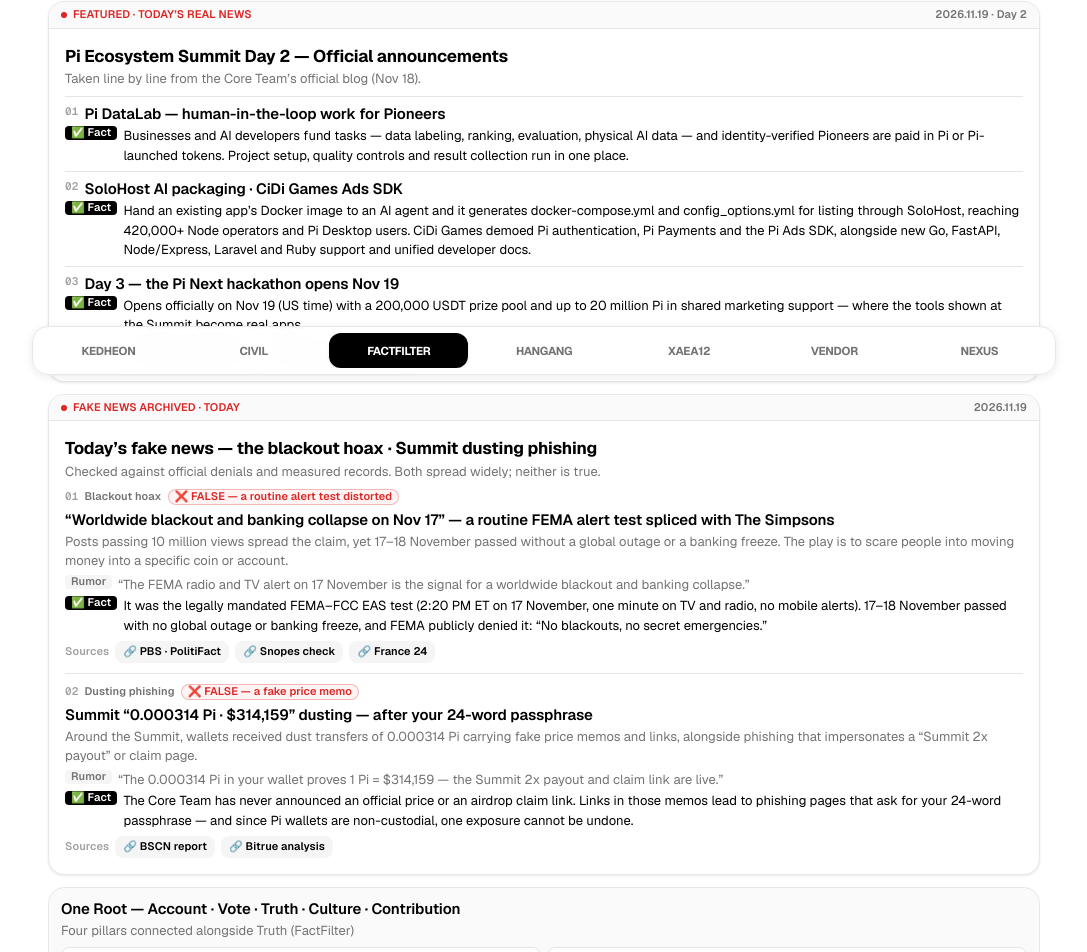
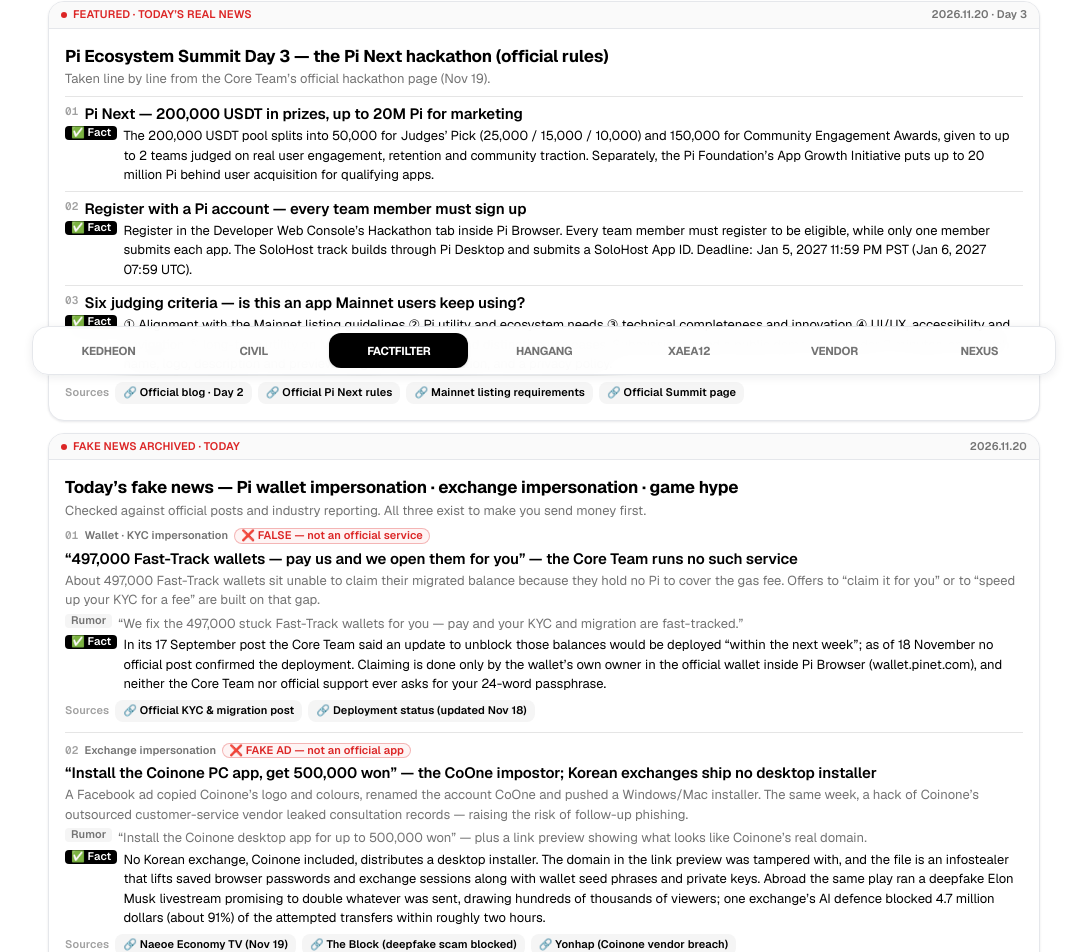
Before and after one commit to osung02012-ai/kedheon-final, a Next.js app: page /factfilter in a window 1280 px wide. Shown: the part 409-1361 px from the top of the page, without its empty margins (96-1183 px from the left). Built offline with nearby package versions, Linux system fonts and the light colour scheme.

Commit message:
feat(factfilter): 11-20 오늘의 가짜뉴스 3건 · 진짜뉴스(서밋 Day 3 Pi Next 공식 요강) 반영

```diff
--- a/app/factfilter/page.tsx
+++ b/app/factfilter/page.tsx
@@ -280,31 +280,31 @@ interface SummitFact {
 }
 
 /**
- * Pi Ecosystem Summit Day 2 공식 발표 (2026-11-18 발표 · 2026-11-19 게시)
- *  - 1차 출처: minepi.com/blog/pi-ecosystem-summit-2/
- *  - 공식 블로그 원문만 옮긴다. 추측·전망은 넣지 않는다.
+ * Pi Ecosystem Summit Day 3 — Pi Next 해커톤 공식 요강 (2026-11-19 공개 · 2026-11-20 게시)
+ *  - 1차 출처: minepi.com/pi-next/ (코어팀 공식 해커톤 페이지)
+ *  - 공식 원문만 옮긴다. 추측·전망은 넣지 않는다.
  */
 const SUMMIT_FACTS: SummitFact[] = [
   {
     key: '01',
-    head: 'Pi DataLab — 사람 판단이 필요한 AI 작업을 파이오니어에게',
-    headEn: 'Pi DataLab — human-in-the-loop work for Pioneers',
-    fact: 'AI 기업·개발자가 데이터 라벨링·랭킹·평가·피지컬 AI 데이터 같은 과제를 KYC 인증 파이오니어에게 맡기고, 참여자는 Pi 또는 파이 생태계 토큰으로 보상받는 구조. 과제 생성·참여 조건·품질 관리·결과 회수를 한곳에서 처리합니다.',
-    factEn: 'Businesses and AI developers fund tasks — data labeling, ranking, evaluation, physical AI data — and identity-verified Pioneers are paid in Pi or Pi-launched tokens. Project setup, quality controls and result collection run in one place.'
+    head: 'Pi Next — 20만 USDT 상금 + 최대 2,000만 Pi 마케팅 지원',
+    headEn: 'Pi Next — 200,000 USDT in prizes, up to 20M Pi for marketing',
+    fact: '총상금 200,000 USDT는 심사위원상 50,000(1위 25,000·2위 15,000·3위 10,000)와 커뮤니티 참여상 150,000으로 나뉩니다. 커뮤니티 참여상은 최대 2팀에게 실제 사용자 참여·재방문·커뮤니티 확산으로 평가합니다. 별도로 Pi 재단의 App Growth Initiative가 최대 2,000만 Pi를 앱 사용자 유치에 지원합니다.',
+    factEn: 'The 200,000 USDT pool splits into 50,000 for Judges’ Pick (25,000 / 15,000 / 10,000) and 150,000 for Community Engagement Awards, given to up to 2 teams judged on real user engagement, retention and community traction. Separately, the Pi Foundation’s App Growth Initiative puts up to 20 million Pi behind user acquisition for qualifying apps.'
   },
   {
     key: '02',
-    head: 'SoloHost AI 패키징 · CiDi Games Ads SDK',
-    headEn: 'SoloHost AI packaging · CiDi Games Ads SDK',
-    fact: '기존 앱의 Docker 이미지를 AI 에이전트에 넘기면 docker-compose.yml·config_options.yml을 만들어 SoloHost 등록까지 돕습니다 — 42만+ 노드 운영자와 Pi Desktop 사용자에게 배포. CiDi Games는 Pi 로그인·Pi 결제·Pi Ads SDK 통합을 시연했고, Go·FastAPI·Node/Express·Laravel·Ruby 지원과 통합 개발자 문서도 함께 공개됐습니다.',
-    factEn: 'Hand an existing app’s Docker image to an AI agent and it generates docker-compose.yml and config_options.yml for listing through SoloHost, reaching 420,000+ Node operators and Pi Desktop users. CiDi Games demoed Pi authentication, Pi Payments and the Pi Ads SDK, alongside new Go, FastAPI, Node/Express, Laravel and Ruby support and unified developer docs.'
+    head: '등록은 Pi 계정으로 — 팀원 전원이 등록해야 심사 대상입니다',
+    headEn: 'Register with a Pi account — every team member must sign up',
+    fact: 'Pi Browser에서 Developer Web Console을 열고 Hackathon 탭에서 등록합니다. 상금 심사 대상이 되려면 팀원 전원이 각자 등록해야 하고, 앱 제출은 팀원 1명만 합니다. SoloHost 트랙은 Pi Desktop에서 앱을 만들어 SoloHost App ID로 제출합니다. 마감은 2027년 1월 5일 23:59 PST, 한국 시간 2027년 1월 6일 16:59입니다.',
+    factEn: 'Register in the Developer Web Console’s Hackathon tab inside Pi Browser. Every team member must register to be eligible, while only one member submits each app. The SoloHost track builds through Pi Desktop and submits a SoloHost App ID. Deadline: Jan 5, 2027 11:59 PM PST (Jan 6, 2027 07:59 UTC).'
   },
   {
     key: '03',
-    head: 'Day 3 — Pi Next 해커톤, 11월 19일 개막',
-    headEn: 'Day 3 — the Pi Next hackathon opens Nov 19',
-    fact: '미국 시간 11월 19일 공식 개막 · 상금 200,000 USDT · 공동 마케팅 지원 최대 2,000만 Pi. 서밋에서 공개된 도구를 실제 앱으로 옮기는 무대입니다.',
-    factEn: 'Opens officially on Nov 19 (US time) with a 200,000 USDT prize pool and up to 20 million Pi in shared marketing support — where the tools shown at the Summit become real apps.'
+    head: '심사 기준 6가지 — 결국 "메인넷에서 계속 쓰일 앱"인가',
+    headEn: 'Six judging criteria — is this an app Mainnet users keep using?',
+    fact: '① 메인넷 리스팅 가이드라인 부합 ② Pi 유틸리티와 생태계 요구 부합 ③ 기술 완성도·혁신성 ④ UI/UX·접근성·이용 편의 ⑤ 메인넷에서의 장기 유틸리티 ⑥ 독창성·차별적 사용 사례. 제출물은 3분 이내 공개 데모 영상, 영문 앱 이름·로고·설명·미리보기 이미지, PiNet 연동, 개인정보 처리방침을 갖춰야 합니다.',
+    factEn: '① Alignment with the Mainnet listing guidelines ② Pi utility and ecosystem needs ③ technical completeness and innovation ④ UI/UX, accessibility and navigation ⑤ long-term utility on Mainnet ⑥ uniqueness and distinctive use cases. Submissions need a public demo video under 3 minutes, an English name, logo, description and preview images, PiNet integration, and a privacy policy.'
   }
 ];
 
@@ -313,6 +313,16 @@ const SUMMIT_SOURCES = [
     label: '공식 블로그 · Day 2',
     labelEn: 'Official blog · Day 2',
     url: 'https://minepi.com/blog/pi-ecosystem-summit-2/'
+  },
+  {
+    label: 'Pi Next 공식 요강',
+    labelEn: 'Official Pi Next rules',
+    url: 'https://minepi.com/pi-next/'
+  },
+  {
+    label: '메인넷 리스팅 요건',
+    labelEn: 'Mainnet listing requirements',
+    url: 'https://developers.minepi.com/docs/build-first-app/MainnetListing'
   },
   {
     label: '공식 서밋 페이지',
@@ -329,7 +339,7 @@ const FLEET_APPS = [
   { name: 'XAEA12', url: 'https://xaea12.kedheon.com', ko: '기여', en: 'Contribution' }
 ];
 
-/** 상단 피처드 — 오늘의 진짜뉴스(서밋 Day 2 공식 발표) + 케드헌 편대 링크 */
+/** 상단 피처드 — 오늘의 진짜뉴스(서밋 Day 3 · Pi Next 공식 요강) + 케드헌 편대 링크 */
 const SummitFactCheck = ({ ko }: { ko: boolean }) => (
   <section className="bg-white border border-[#E5E7EB] rounded-2xl shadow-[var(--card-shadow)] overflow-hidden text-left">
     <div className="flex items-center justify-between gap-2 bg-neutral-50 border-b border-[#E5E7EB] px-3 py-1.5">
@@ -338,18 +348,18 @@ const SummitFactCheck = ({ ko }: { ko: boolean }) => (
         {ko ? '피처드 · 오늘의 진짜뉴스' : 'Featured · Today’s real news'}
       </span>
       <span translate="no" className="notranslate t-tag text-neutral-500 whitespace-nowrap">
-        2026.11.19 · Day 2
+        2026.11.20 · Day 3
       </span>
     </div>
 
     <div className="px-3 py-2.5 md:p-4">
       <h2 className="t-section text-black">
-        {ko ? 'Pi Ecosystem Summit Day 2 — 공식 발표' : 'Pi Ecosystem Summit Day 2 — Official announcements'}
+        {ko ? 'Pi Ecosystem Summit Day 3 — Pi Next 해커톤 공식 요강' : 'Pi Ecosystem Summit Day 3 — the Pi Next hackathon (official rules)'}
       </h2>
       <p className="t-sub text-neutral-500 mt-0.5">
         {ko
-          ? '코어팀 공식 블로그(11.18) 원문과 1:1로 대조한 발표 내용입니다.'
-          : 'Taken line by line from the Core Team’s official blog (Nov 18).'}
+          ? '코어팀 공식 해커톤 페이지(11.19) 원문과 1:1로 대조한 요강입니다.'
+          : 'Taken line by line from the Core Team’s official hackathon page (Nov 19).'}
       </p>
 
       <div className="mt-2 space-y-1.5">
@@ -404,53 +414,74 @@ interface ArchivedFake {
 }
 
 /**
- * 오늘의 가짜뉴스 박제 (2026-11-19)
- *  01. 11월 17일 전 세계 대정전·금융 붕괴 음모론 — FEMA 경보 테스트 왜곡 (결말: 아무 일도 없었다)
- *  02. 파이 서밋 기간 ‘0.000314 Pi · $314,159’ 더스팅 피싱 & 가짜 에어드랍
+ * 오늘의 가짜뉴스 박제 (2026-11-20)
+ *  01. Fast-Track 지갑 49.7만 개 '대신 열어준다' · 유료 KYC 사칭
+ *  02. 코인원 CoOne 'PC앱 50만 원' 사칭 피싱 · 머스크 딥페이크 2배 송금 사기
+ *  03. GTA 6 비트코인 보상 루머 · DCTY 편승 토큰
  */
 const FAKE_ARCHIVES: ArchivedFake[] = [
   {
     key: '01',
-    tag: '대정전 음모론',
-    tagEn: 'Blackout hoax',
-    verdict: '❌ 거짓 — 정기 경보 테스트 왜곡',
-    verdictEn: '❌ FALSE — a routine alert test distorted',
-    head: '“11월 17일 전 세계 대정전·금융 붕괴” — FEMA 경보 테스트에 심슨 가족을 짜깁기',
-    headEn: '“Worldwide blackout and banking collapse on Nov 17” — a routine FEMA alert test spliced with The Simpsons',
-    lede: '조회수 1,000만 회를 넘긴 게시물이 돌았지만, 11월 17·18일 전 세계 정전도 금융 마비도 없었습니다. 공포로 특정 코인·계좌에 돈을 옮기게 만드는 사기 수법입니다.',
-    ledeEn: 'Posts passing 10 million views spread the claim, yet 17–18 November passed without a global outage or a banking freeze. The play is to scare people into moving money into a specific coin or account.',
-    rumor: '“11월 17일 FEMA 라디오·TV 경보는 전 세계 정전과 금융 붕괴의 신호다”',
-    rumorEn: '“The FEMA radio and TV alert on 17 November is the signal for a worldwide blackout and banking collapse.”',
-    fact: 'FEMA·FCC의 법정 정기 테스트(11월 17일 2:20 PM ET, TV·라디오 1분, 휴대폰 미발송)일 뿐입니다. 실제 11월 17·18일 전 세계 정전·금융 마비 없이 무사히 지나갔고, FEMA도 “정전도 비상사태도 없다”고 공식 부인했습니다.',
-    factEn: 'It was the legally mandated FEMA–FCC EAS test (2:20 PM ET on 17 November, one minute on TV and radio, no mobile alerts). 17–18 November passed with no global outage or banking freeze, and FEMA publicly denied it: “No blackouts, no secret emergencies.”',
+    tag: '지갑·KYC 사칭',
+    tagEn: 'Wallet · KYC impersonation',
+    verdict: '❌ 거짓 — 공식 서비스 아님',
+    verdictEn: '❌ FALSE — not an official service',
+    head: '“Fast-Track 지갑 49.7만 개, 돈 내면 대신 열어준다” — 코어팀은 그런 서비스를 운영하지 않습니다',
+    headEn: '“497,000 Fast-Track wallets — pay us and we open them for you” — the Core Team runs no such service',
+    lede: '가스비가 없어 마이그레이션 잔액을 못 찾는 Fast-Track 지갑 약 49만 7천 개를 미끼로, “대신 클레임해 준다·유료로 KYC를 앞당겨 준다”는 사칭이 돌고 있습니다.',
+    ledeEn: 'About 497,000 Fast-Track wallets sit unable to claim their migrated balance because they hold no Pi to cover the gas fee. Offers to “claim it for you” or to “speed up your KYC for a fee” are built on that gap.',
+    rumor: '“Fast-Track 지갑 49.7만 개 문제를 대신 해결해 준다 / 돈을 내면 KYC·이전을 앞당겨 준다”',
+    rumorEn: '“We fix the 497,000 stuck Fast-Track wallets for you — pay and your KYC and migration are fast-tracked.”',
+    fact: '코어팀은 9월 17일 공지에서 해당 지갑의 잔액 클레임을 풀어주는 업데이트를 “1주 안에 배포”한다고 밝혔고, 11월 18일 기준 배포 완료를 공식 확인한 공지는 없습니다. 클레임은 Pi Browser 안 공식 지갑(wallet.pinet.com)에서 본인만 할 수 있고, 코어팀과 공식 지원은 24단어 비밀구절을 절대 묻지 않습니다.',
+    factEn: 'In its 17 September post the Core Team said an update to unblock those balances would be deployed “within the next week”; as of 18 November no official post confirmed the deployment. Claiming is done only by the wallet’s own owner in the official wallet inside Pi Browser (wallet.pinet.com), and neither the Core Team nor official support ever asks for your 24-word passphrase.',
     sources: [
-      { label: 'PBS · PolitiFact', labelEn: 'PBS · PolitiFact', url: 'https://www.pbs.org/newshour/nation/debunking-social-media-posts-that-claim-a-90-day-blackout-will-start-nov-17' },
-      { label: 'Snopes 팩트체크', labelEn: 'Snopes check', url: 'https://www.snopes.com/news/2026/11/16/nationwide-90-day-blackout/' },
-      { label: 'France 24', labelEn: 'France 24', url: 'https://www.france24.com/en/tv-shows/truth-or-fake/20261116-november-17-blackout-hoax-how-a-conspiracy-theory-went-viral-around-the-world' }
+      { label: '공식 KYC·마이그레이션 공지', labelEn: 'Official KYC & migration post', url: 'https://minepi.com/blog/kyc-mainnet-migration-9-26/' },
+      { label: '배포 확인 경과(11-18 갱신)', labelEn: 'Deployment status (updated Nov 18)', url: 'https://coindcx.com/blog/news/pi-networks-mainnet-launch-date-and-roadmap' }
     ]
   },
   {
     key: '02',
-    tag: '더스팅 피싱',
-    tagEn: 'Dusting phishing',
-    verdict: '❌ 거짓 — 가짜 가격 메모',
-    verdictEn: '❌ FALSE — a fake price memo',
-    head: '서밋 기념 ‘0.000314 Pi · $314,159’ 더스팅 — 24단어 비밀구절을 노린다',
-    headEn: 'Summit “0.000314 Pi · $314,159” dusting — after your 24-word passphrase',
-    lede: '파이 서밋 기간을 노려 지갑에 극소량(0.000314 Pi)을 보내며 가짜 가격 메모와 링크를 띄우거나, “서밋 2배 지급·클레임”을 사칭하는 피싱이 급증했습니다.',
-    ledeEn: 'Around the Summit, wallets received dust transfers of 0.000314 Pi carrying fake price memos and links, alongside phishing that impersonates a “Summit 2x payout” or claim page.',
-    rumor: '“0.000314 Pi가 들어왔다는 건 1 Pi = $314,159 가격이 확정된 것 — 서밋 기념 2배 지급·클레임 링크도 열렸다”',
-    rumorEn: '“The 0.000314 Pi in your wallet proves 1 Pi = $314,159 — the Summit 2x payout and claim link are live.”',
-    fact: '코어팀은 공식 가격도, 에어드랍 클레임 링크도 발표한 적이 없습니다. 메모 속 링크는 24단어 비밀구절을 입력하게 만드는 피싱 페이지이며, 파이 지갑은 비수탁형이라 한 번 노출되면 되돌릴 수 없습니다.',
-    factEn: 'The Core Team has never announced an official price or an airdrop claim link. Links in those memos lead to phishing pages that ask for your 24-word passphrase — and since Pi wallets are non-custodial, one exposure cannot be undone.',
+    tag: '거래소 사칭',
+    tagEn: 'Exchange impersonation',
+    verdict: '❌ 사칭 광고 — 공식 앱 아님',
+    verdictEn: '❌ FAKE AD — not an official app',
+    head: '“코인원 PC앱 깔면 50만 원” CoOne 사칭 — 국내 거래소는 PC 설치형 앱을 배포하지 않습니다',
+    headEn: '“Install the Coinone PC app, get 500,000 won” — the CoOne impostor; Korean exchanges ship no desktop installer',
+    lede: '코인원 로고와 색을 도용하고 계정명을 CoOne으로 만든 페이스북 광고가 PC 설치 파일을 유도했습니다. 바로 그 주에 코인원 상담 외주업체 해킹으로 상담 정보가 유출돼 2차 피싱 위험이 커진 상태였습니다.',
+    ledeEn: 'A Facebook ad copied Coinone’s logo and colours, renamed the account CoOne and pushed a Windows/Mac installer. The same week, a hack of Coinone’s outsourced customer-service vendor leaked consultation records — raising the risk of follow-up phishing.',
+    rumor: '“코인원 데스크톱 앱을 설치하면 최대 50만 원 보너스” + 코인원 공식 도메인처럼 보이는 링크 미리보기',
+    rumorEn: '“Install the Coinone desktop app for up to 500,000 won” — plus a link preview showing what looks like Coinone’s real domain.',
+    fact: '코인원을 포함한 국내 거래소는 PC 설치형 데스크톱 프로그램을 배포하지 않습니다. 링크 미리보기 도메인은 변조된 것이고, 받은 설치 파일은 브라우저에 저장된 비밀번호·로그인 세션은 물론 지갑 시드 구문과 프라이빗 키까지 빼가는 정보탈취형 악성코드입니다. 같은 수법이 해외에선 머스크 딥페이크 생중계로 “보내면 2배”를 약속해 수십만 명을 모았고, 한 거래소의 AI 방어가 2시간 만에 470만 달러(약 91%)를 막아냈습니다.',
+    factEn: 'No Korean exchange, Coinone included, distributes a desktop installer. The domain in the link preview was tampered with, and the file is an infostealer that lifts saved browser passwords and exchange sessions along with wallet seed phrases and private keys. Abroad the same play ran a deepfake Elon Musk livestream promising to double whatever was sent, drawing hundreds of thousands of viewers; one exchange’s AI defence blocked 4.7 million dollars (about 91%) of the attempted transfers within roughly two hours.',
     sources: [
-      { label: 'BSCN 보도', labelEn: 'BSCN report', url: 'https://bsc.news/news/pi-network-dust-transfer-scam-wallets' },
-      { label: 'Bitrue 분석', labelEn: 'Bitrue analysis', url: 'https://www.bitrue.com/blog/pi-network-wallet-scam-fake-price-memos' }
+      { label: '내외경제TV(11-19)', labelEn: 'Naeoe Economy TV (Nov 19)', url: 'https://www.nbntv.co.kr/news/articleView.html?idxno=4027668' },
+      { label: 'The Block(딥페이크 사기 차단)', labelEn: 'The Block (deepfake scam blocked)', url: 'https://www.theblock.co/news/defi/2026-11-17-coinbase-ai-defense-deepfake-elon-musk-442918' },
+      { label: '연합뉴스(코인원 외주 해킹)', labelEn: 'Yonhap (Coinone vendor breach)', url: 'https://www.yna.co.kr/view/AKR20261115020900002' }
+    ]
+  },
+  {
+    key: '03',
+    tag: '게임 편승 루머',
+    tagEn: 'Game hype rumor',
+    verdict: '❌ 거짓 — 게임 머니는 출금 불가',
+    verdictEn: '❌ FALSE — in-game money cannot be withdrawn',
+    head: '“GTA 6 하면 비트코인 준다” — 게임 속 돈은 밖으로 나오지 않습니다',
+    headEn: '“GTA 6 pays you in Bitcoin” — in-game money never leaves the game',
+    lede: '11월 19일 출시와 함께 DCTY(DacityCoin) 같은 이름의 토큰이 쏟아졌습니다. 게임 속 코인은 가상의 소품이고, 실제 코인과는 아무 관계가 없습니다.',
+    ledeEn: 'With the 19 November launch came a flood of tokens named after DCTY (DacityCoin). The coin inside the game is a prop; the tokens have no connection to it.',
+    rumor: '“GTA 6 미션 보상으로 진짜 비트코인을 준다 / 게임 속 코인을 지갑으로 출금할 수 있다”',
+    rumorEn: '“GTA 6 missions pay real Bitcoin — you can withdraw the in-game coin to your wallet.”',
+    fact: '락스타와 테이크투는 암호화폐 기능을 발표한 적이 없고, 게임 속 돈은 락스타 서버에 있는 게임 머니라 출금이 되지 않습니다. 2026년 9월 10일 개정 모드 가이드라인은 모드에서의 암호화폐·NFT 사용과 홍보를 금지합니다. 트레일러에 2초 스친 가상 코인 이름을 딴 솔라나 토큰은 2,900% 급등 뒤 93% 폭락했습니다.',
+    factEn: 'Rockstar and Take-Two have never announced crypto features, and in-game money lives on Rockstar’s servers and cannot be withdrawn. Their mod guidelines, revised on 10 September 2026, prohibit using or promoting cryptocurrency and NFTs in mods. A Solana token named after the coin that flashed for two seconds in the trailer surged roughly 2,900% and then fell 93%.',
+    sources: [
+      { label: 'Crypto Times', labelEn: 'Crypto Times', url: 'https://www.cryptotimes.io/2026/11/17/no-bitcoin-or-crypto-integration-in-gta-6-here-are-rumours-and-truths-ahead-of-game-launch/' },
+      { label: 'Altcoin Buzz', labelEn: 'Altcoin Buzz', url: 'https://www.altcoinbuzz.io/gta-6-crypto-rumors-bitcoin-solana-integration' },
+      { label: 'BeInCrypto(11-19)', labelEn: 'BeInCrypto (Nov 19)', url: 'https://ru.beincrypto.com/rockstar-spryatala-v-gta-6-memkoin/' }
     ]
   }
 ];
 
-/** 피처드 2 — 오늘의 가짜뉴스 박제 카드 (2건) */
+/** 피처드 2 — 오늘의 가짜뉴스 박제 카드 (3건) */
 const FakeNewsArchive = ({ ko }: { ko: boolean }) => (
   <section className="bg-white border border-[#E5E7EB] rounded-2xl shadow-[var(--card-shadow)] overflow-hidden text-left">
     <div className="flex items-center justify-between gap-2 bg-neutral-50 border-b border-[#E5E7EB] px-3 py-1.5">
@@ -459,18 +490,18 @@ const FakeNewsArchive = ({ ko }: { ko: boolean }) => (
         {ko ? '가짜뉴스 박제 · 오늘' : 'Fake news archived · today'}
       </span>
       <span translate="no" className="notranslate t-tag text-neutral-500 whitespace-nowrap">
-        2026.11.19
+        2026.11.20
       </span>
     </div>
 
     <div className="px-3 py-2.5 md:p-4">
       <h2 className="t-section text-black">
-        {ko ? '오늘의 가짜뉴스 — 대정전 음모론의 결말 · 서밋 더스팅 피싱' : 'Today’s fake news — the blackout hoax · Summit dusting phishing'}
+        {ko ? '오늘의 가짜뉴스 — 파이 지갑 사칭 · 거래소 사칭 · 게임 편승 루머' : 'Today’s fake news — Pi wallet impersonation · exchange impersonation · game hype'}
       </h2>
       <p className="t-sub text-neutral-500 mt-0.5">
         {ko
-          ? '공식 부인과 실측 기록에 대조했습니다. 퍼진 규모와 상관없이 두 건 모두 거짓입니다.'
-          : 'Checked against official denials and measured records. Both spread widely; neither is true.'}
+          ? '공식 공지·업계 확인과 대조했습니다. 세 건 모두 돈을 먼저 보내게 만드는 구조입니다.'
+          : 'Checked against official posts and industry reporting. All three exist to make you send money first.'}
       </p>
 
       <div className="mt-2 space-y-2.5">
@@ -922,7 +953,7 @@ export default function FactFilterPage() {
         {/* TAB 1: AI FACT CHECK */}
         {activeTab === 'CHECK' && (
           <div className="space-y-3">
-            {/* 피처드 — 오늘의 진짜뉴스(서밋 Day 2) · 가짜뉴스 박제 · 케드헌 편대 */}
+            {/* 피처드 — 오늘의 진짜뉴스(서밋 Day 3) · 가짜뉴스 박제 · 케드헌 편대 */}
             <SummitFactCheck ko={ko} />
             <FakeNewsArchive ko={ko} />
             <FleetPromo ko={ko} />
```
